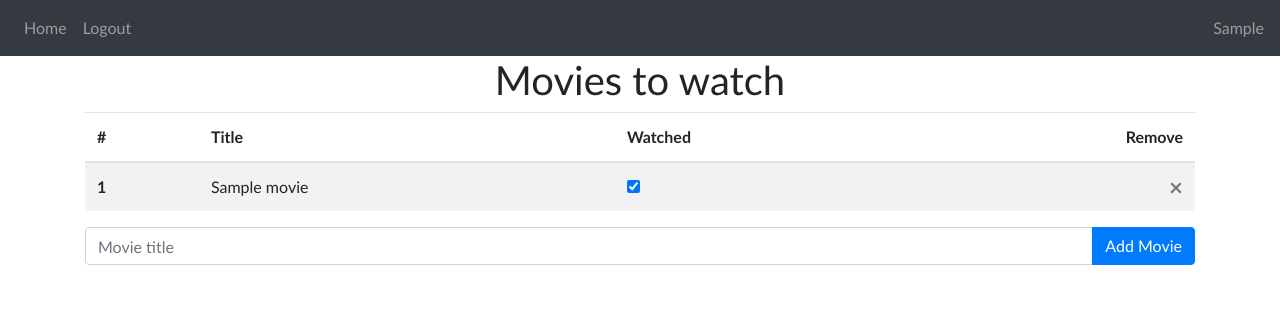
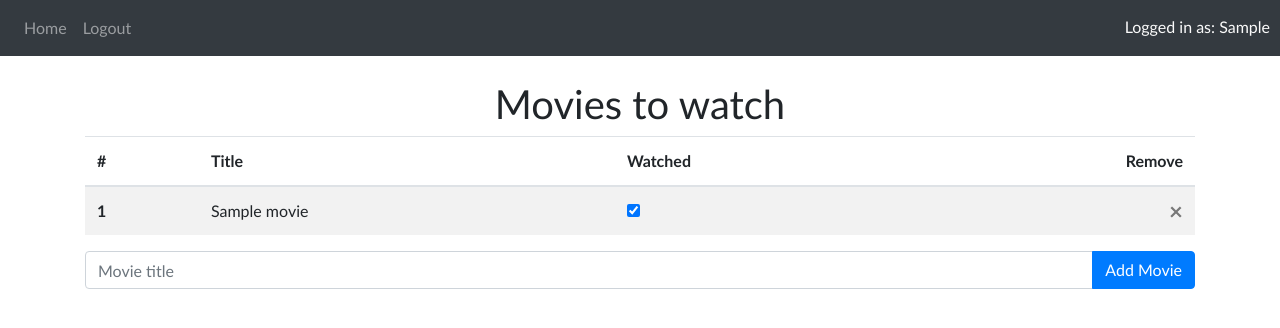
Before and after one commit to UnixBird-ps/python_assign1, a Flask app: page / in a window 1280 px wide. Shown: the top 328 px of the page. Run offline with Flask 2, Linux system fonts and the light colour scheme; a user stored in the database is signed in; tables that the repository leaves empty hold one stand-in row (values such as "Sample post"); some libraries are stand-ins or nearby versions.

Commit message:
Reposition of username on webpage

```diff
--- a/website/auth.py
+++ b/website/auth.py
@@ -1,4 +1,5 @@
-from flask import Blueprint, render_template, request, flash, redirect, url_for, session
+from flask import Blueprint, render_template, request, flash, redirect, url_for
+#, session
 from .models import User
 from werkzeug.security import generate_password_hash, check_password_hash
 from . import db
@@ -16,8 +17,6 @@ def login() :
 			if check_password_hash( user.password, password ) :
 				flash( 'Logged in successfully!', category = 'success' )
 				login_user( user, remember = True )
-				session.clear()
-				session[ 'first_name' ] = user.first_name
 				return redirect( url_for( 'views.home' ) )
 			else :
 				flash( 'Incorrect password!', category = 'error' )
--- a/website/static/style.css
+++ b/website/static/style.css
@@ -24,7 +24,11 @@ th.right-align
 	text-align: right;
 }
 
-span.username
+div.username
 {
-	color: rgba( 255, 255, 255, .5 );
+	z-index: 5;
+	position: absolute;
+	top: 15px;
+	right: 10px;
+	color: rgb( 250, 250, 250 );
 }
--- a/website/templates/base.html
+++ b/website/templates/base.html
@@ -50,9 +50,6 @@
 					{% endif %}
 				</div>
 			</div>
-			{% if user.is_authenticated %}
-			<span class="username">{{ user.first_name }}</span>
-			{% endif %}
 		</nav>
 		{% with messages = get_flashed_messages( with_categories = true ) %}
 		{% if messages %}
@@ -76,6 +73,12 @@
 		{% endfor %}
 		{% endif %}
 		{% endwith %}
+		{% if user.is_authenticated %}
+		<div class="username">
+			<span>Logged in as: {{ user.first_name }}</span>
+		</div>
+		{% endif %}
+		<br>
 		<div class="container">
 		{% block content %}
 		{% endblock %}
```
